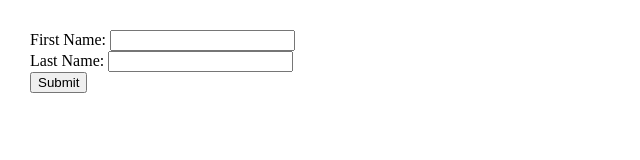
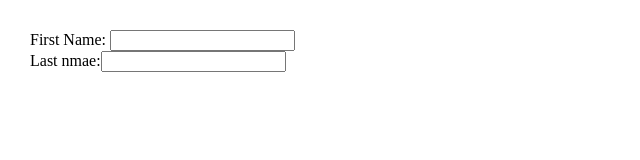
Before and after one commit to acciojob/form-login-Rajusudha, a website: page main.html in a window 1280 px wide. Shown: the whole page, without its empty margins (0-640 px from the left). Drawn offline with Linux system fonts and the light colour scheme.

Commit message:
created a submission

```diff
--- a/main.html
+++ b/main.html
@@ -12,15 +12,10 @@
 </head>
 
 <body>
-	  <form id="nameForm">
-    <label for="firstName">First Name:</label>
-    <input type="text" id="firstName" name="firstName" required><br>
-
-    <label for="lastName">Last Name:</label>
-    <input type="text" id="lastName" name="lastName" required><br>
-
-    <button type="button" onclick="getFormValues()">Submit</button>
-  </form>
+	  <form id="form1" onsubmit="getformvalue()">
+        First Name: <input type="text" name="Fname"><br>
+        Last nmae:<input type="text" name="Lname"><br>
+    </form>
     <script type="text/javascript" src="./script.js">
 </script>
 
--- a/script.js
+++ b/script.js
@@ -1,14 +1,7 @@
-// script.js
-
-function getFormValues() {
-  // Get the values of the First and Last name
-  var firstName = document.getElementById('firstName').value;
-  var lastName = document.getElementById('lastName').value;
-
-  // Display the values using alert
-  alert('First Name: ' + firstName + '\nLast Name: ' + lastName);
-}
-
-
-// Add an event listener to the form to call getFormvalue() on form submission
-document.getElementById("myForm").addEventListener("submit", getFormvalue);
+    function getformvalue(){
+                let inpts=document.querySelectorAll("inputs");
+                let First_name=inpts[0].value
+                let last_name=inpts[1].value
+                let fullname=First_name +" "+ last_name
+                alert(fullname)
+            }
```
